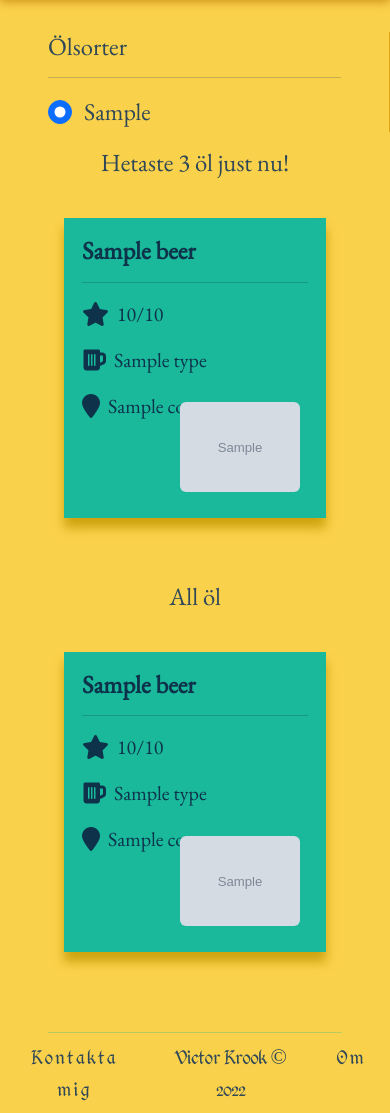
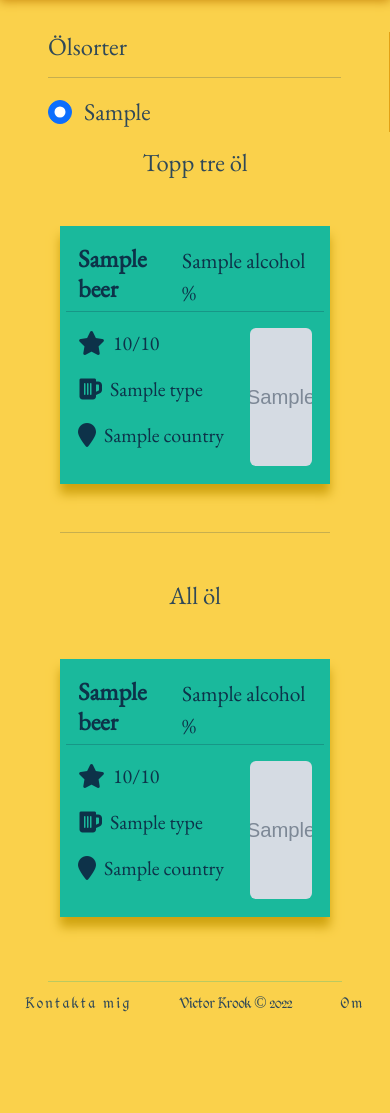
Before and after one commit to victorhook/victorsguide2beer, a Python web app: template app/templates/beer/beers.html in a window 390 px wide. Shown: the part 84-1197 px from the top of the page. After the commit the page ends 1096 px from the top, so only its background shows below. Run offline with Jinja, Linux system fonts and the light colour scheme; the template is opened without the code that fills it: most values are stand-ins (such as "Sample title", 1, 10 or a date in 2020); grey boxes marked "Sample" are stand-in pictures; some libraries are stand-ins or nearby versions.

Commit message:
Improved UI for beers page.
Added alcohol for Beer model.

Made footer text size-adjustable.

```diff
--- a/app/models.py
+++ b/app/models.py
@@ -15,6 +15,7 @@ class Beer:
     name: str
     country: str
     type: str
+    alcohol: float
     score: int
     added_date: str
     year: str = ''
--- a/app/static/css/base.css
+++ b/app/static/css/base.css
@@ -69,6 +69,18 @@ body {
     box-shadow: 0 1px 10px rgb(202, 137, 15);
 }
 
+/* Footer */
+.footer-link {
+    font-size: 1em !important;
+}
+
+@media screen and (max-width: 700px) {
+    .footer-link {
+        font-size: 0.7em !important;
+    }
+}
+
+
 /* --- Bootstrap --- */
 .nav-link {
     color: var(--fg-primary);
@@ -89,6 +101,11 @@ body {
     background-color: rebeccapurple;
 }
 
+.btn {
+    background-color: var(--fg-primary-dark);
+    color:rgb(255, 255, 255)
+}
+
 .card-clickable {
     text-decoration: none;
     background-color: #f7cc3f;
--- a/app/static/css/beer.css
+++ b/app/static/css/beer.css
@@ -1,9 +1,4 @@
 .beer-card {
-    display: inline-block;
-    width: 400px;
-    height: 300px;
-    position: relative;
-    /*background-color: #f3c632;*/
     background-color: #1ab99c;
     box-shadow: 0 10px 10px #cfa310;
     color: var(--fg-primary-dark);
@@ -19,10 +14,12 @@
 }
 
 .beer-card img {
+    /*
     position: absolute;
     bottom: 1em;
     right: 1em;
     width: 120px;
+    */
 }
 
 .beer-side-panel {
@@ -34,17 +31,4 @@
 }
 
 .beer-image {
-    max-height: 300px;
 }
-
-@media screen and (max-width: 1300px) {
-    .beer-card {
-        width: 250px;
-    }
-}
-
-  @media screen and (max-width: 600px) {
-    .beer-card {
-        width: 300px;
-    }
-}
--- a/app/templates/base.html
+++ b/app/templates/base.html
@@ -67,9 +67,9 @@
     <footer class="footer mb-2 mt-5">
         <hr class="ms-5 me-5 mb-2">
         <div class="d-flex justify-content-center text-center align-middle">
-            <a class="fs-4 ps-4 pe-4 nav-link" href="#">Kontakta mig</a>
-            <span class="fs-4 ps-4 pe-4 fg-primary">Victor Krook © <span id="year"></span></span>
-            <a class="fs-4 ps-4 pe-4 nav-link" href="#">Om</a>
+            <a class="footer-link ps-4 pe-4 nav-link" href="#">Kontakta mig</a>
+            <span class="footer-link ps-4 pe-4 fg-primary">Victor Krook © <span id="year"></span></span>
+            <a class="footer-link ps-4 pe-4 nav-link" href="#">Om</a>
         </div>
     </footer>
 
--- a/app/templates/beer/beers.html
+++ b/app/templates/beer/beers.html
@@ -2,23 +2,27 @@
 
 {% block title %}
 Öl
+
 {% endblock %}
-
 {% block css %}
     <link href="{{ url_for('static', filename='css/beer.css') }}" rel="stylesheet">
 {% endblock %}
 
 {% macro render_beer(beer) %}
-<a class="beer-card d-flex flex-column justify-content-start p-3 m-3" href="{{ url_for('get_beer', beer_name=beer.name) }}">
+<div class="col-md-12 col-lg-6 col-xl-4 position-relative">
+    <a class="beer-card d-block p-3 w-100 h-100" href="{{ url_for('get_beer', beer_name=beer.name) }}">
 
-        <div class="card-title">
-            <h3 class="card-title fw-bold fs-2">
-                {{ beer.name }}
-            </h3>
+        <div class="row">
+            <div class="d-flex justify-content-between flex-row">
+                <h3 class="fw-bold fs-2">{{ beer.name }}</h3>
+                <span class="fs-4 fw-light">{{ beer.alcohol }} %</span>
+            </div>
             <hr>
         </div>
 
-        <div class="">
+
+        <div class="row">
+            <div class="col-8">
                 <div class="d-flex align-items-center mb-3">
                     <i class="me-2 fa-solid fa-star"></i>
                     <p class="fs-5 p-0 m-0 fw-light">{{ beer.score }}/10</p>
@@ -33,16 +37,21 @@
                 </div>
             </div>
 
-
-    <img class="img-fluid rounded-2"
+            <div class="col-4">
+                <img class="rounded-2 h-100 w-100"
                     {% if beer.image %}
                         src="{{ beer.image }}"
                     {% else %}
                         src="{{ url_for('static', filename='images/beer.jpg') }}"
                     {% endif %}
                     alt="Beer image">
-    <!--<img class="card-image img-fluid" src="{{ url_for('static', filename='images/logo.png') }}" alt="Image"> -->
+            </div>
+
+        </div>
+
     </a>
+</div>
+
 {% endmacro %}
 
 {% block content %}
@@ -67,26 +76,31 @@
 
         <div class="container-fluid mt-3 ps-5 pe-5">
 
-            <!-- Top three beers -->
             {% if top_three_beers %}
-                <div class="row text-center mt-0 pt-0 mb-3">
-                    <h3 class="fs-2">Hetaste 3 öl just nu!</h3>
+                <div class="container-fluid">
+                    <div class="row text-center">
+                        <h2 class="fs-2 mb-5">Topp tre öl</h2>
                     </div>
-                <div class="d-flex flex-wrap  mb-5 justify-content-center">
+                    <div class="row gx-5 gy-5">
                         {% for beer in top_three_beers %}
                         {{ render_beer(beer) }}
                         {% endfor %}
                     </div>
-                <div class="row text-center mb-3">
-                    <h3 class="fs-2">All öl</h3>
+                    <hr class="mt-5 mb-5">
                 </div>
             {% endif %}
-            <!----------------------->
 
-            <div class="d-flex flex-wrap mt-0 pt-0 justify-content-center">
+
+            <div class="container-fluid">
+                <div class="row text-center">
+                    <h2 class="fs-2 mb-5">All öl</h2>
+                </div>
+                <div class="row gx-5 gy-5">
                     {% for beer in beers %}
                     {{ render_beer(beer) }}
                     {% endfor %}
+                </div>
+
             </div>
 
         </div>
```
Also changed, not shown: app/app.py (+15 -3 lines), app/templates/admin/admin.html (+5 -4 lines), app/templates/beer/beer.html (+31 -9 lines), app/templates/index.html (+9 -3 lines). Lines whose indentation alone changed are shown as unchanged.
